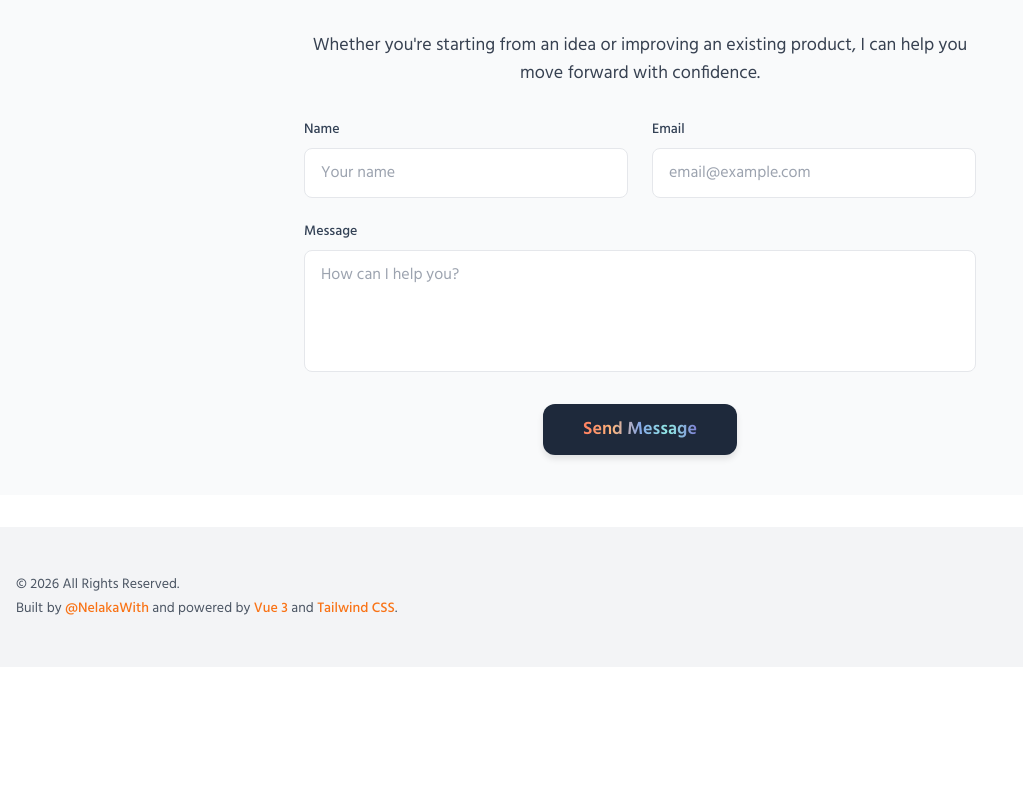
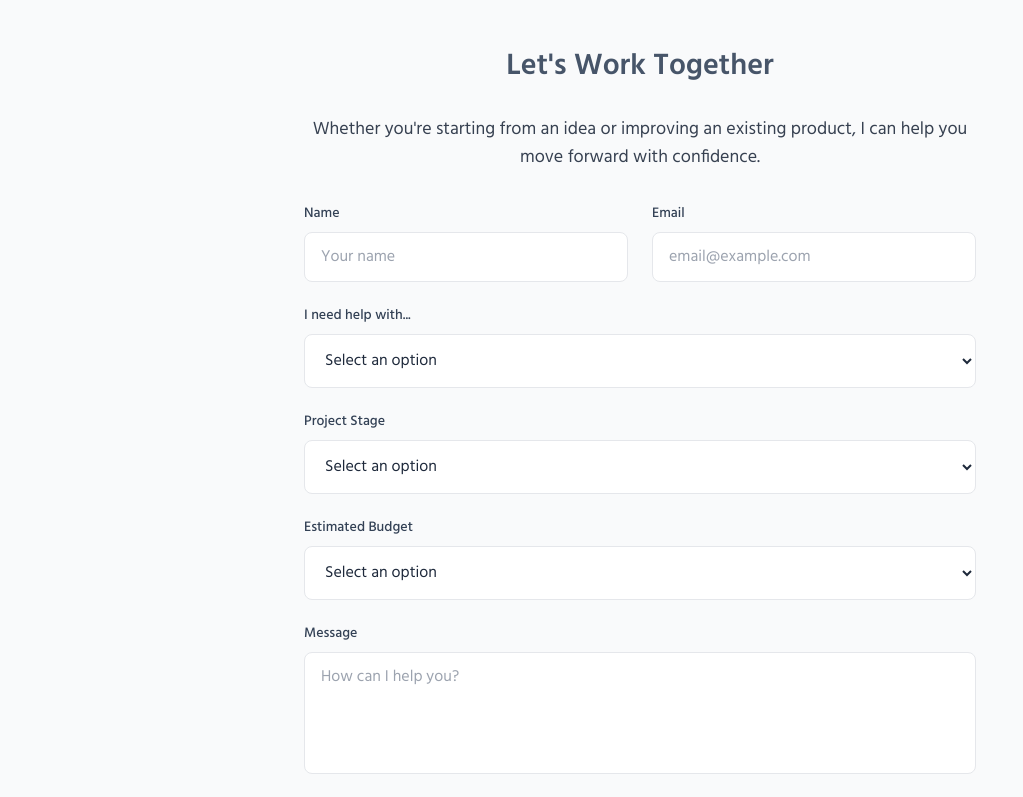
Before and after one commit to NelakaWith/portfolio, a Vue app: page /services in a window 1280 px wide. Shown: the part 4556-5353 px from the top of the page, without its empty margins (0-1023 px from the left). Before the commit the page ends 5223 px from the top, so only its background shows below. Built offline with nearby package versions, Linux system fonts and the light colour scheme.

Commit message:
feat: enhance CompanyContact form with help type, project stage, and budget options; update CompanyWhoAmI description for clarity

```diff
--- a/src/components/company/CompanyContact.vue
+++ b/src/components/company/CompanyContact.vue
@@ -31,6 +31,64 @@
           placeholder="email@example.com"
         />
       </div>
+    </div>
+
+    <div class="flex flex-col mb-6">
+      <label
+        for="helpType"
+        class="mb-2 text-sm font-medium text-slate-700 dark:text-gray-300"
+        >I need help with...</label
+      >
+      <select
+        id="helpType"
+        v-model="form.helpType"
+        required
+        class="px-4 py-3 rounded-lg border border-gray-200 dark:border-gray-700 bg-white dark:bg-gray-800 text-slate-800 dark:text-white focus:ring-2 focus:ring-orange-500 focus:border-transparent outline-none transition-all"
+      >
+        <option value="" disabled selected>Select an option</option>
+        <option value="new-product">Building a new product</option>
+        <option value="improve-app">Improving an existing app</option>
+        <option value="ongoing-support">Ongoing technical support</option>
+      </select>
+    </div>
+
+    <div class="flex flex-col mb-6">
+      <label
+        for="projectStage"
+        class="mb-2 text-sm font-medium text-slate-700 dark:text-gray-300"
+        >Project Stage</label
+      >
+      <select
+        id="projectStage"
+        v-model="form.projectStage"
+        required
+        class="px-4 py-3 rounded-lg border border-gray-200 dark:border-gray-700 bg-white dark:bg-gray-800 text-slate-800 dark:text-white focus:ring-2 focus:ring-orange-500 focus:border-transparent outline-none transition-all"
+      >
+        <option value="" disabled selected>Select an option</option>
+        <option value="idea">Idea/Napkin sketch</option>
+        <option value="prototype">Prototype exists</option>
+        <option value="live">Live product in production</option>
+      </select>
+    </div>
+
+    <div class="flex flex-col mb-6">
+      <label
+        for="budget"
+        class="mb-2 text-sm font-medium text-slate-700 dark:text-gray-300"
+        >Estimated Budget</label
+      >
+      <select
+        id="budget"
+        v-model="form.budget"
+        required
+        class="px-4 py-3 rounded-lg border border-gray-200 dark:border-gray-700 bg-white dark:bg-gray-800 text-slate-800 dark:text-white focus:ring-2 focus:ring-orange-500 focus:border-transparent outline-none transition-all"
+      >
+        <option value="" disabled selected>Select an option</option>
+        <option value="5k-10k">$5k - $10k</option>
+        <option value="10k-25k">$10k - $25k</option>
+        <option value="25k-plus">$25k+</option>
+        <option value="not-sure">Not sure yet</option>
+      </select>
     </div>
 
     <div class="flex flex-col mb-8">
@@ -71,6 +129,9 @@ const isSubmitting = ref(false);
 const form = reactive({
   name: "",
   email: "",
+  helpType: "",
+  projectStage: "",
+  budget: "",
   message: "",
 });
 
@@ -83,10 +144,9 @@ const handleSubmit = async () => {
   alert("Thanks for reaching out! I will get back to you soon.");
   form.name = "";
   form.email = "";
+  form.helpType = "";
+  form.projectStage = "";
+  form.budget = "";
   form.message = "";
 };
 </script>
-
-<style scoped>
-/* Button styles handled by global hero-button class */
-</style>
--- a/src/components/company/CompanyWhoAmI.vue
+++ b/src/components/company/CompanyWhoAmI.vue
@@ -31,9 +31,12 @@
           </div>
         </div>
         <p
-          class="mt-8 text-gray-600 dark:text-gray-400 italic text-xl font-light text-center"
+          class="mt-8 mx-auto max-w-xl text-gray-600 dark:text-gray-400 italic text-xl font-light text-center"
         >
-          No over-engineering. No unnecessary tools. Just steady progress.
+          "I write code that is documented and organized, so if you ever hire an
+          in-house team, they can take over the project with ease. No 'black
+          box' development. No over engineering. No unnecessary tools. Just
+          steady progress."
         </p>
       </div>
 
```
